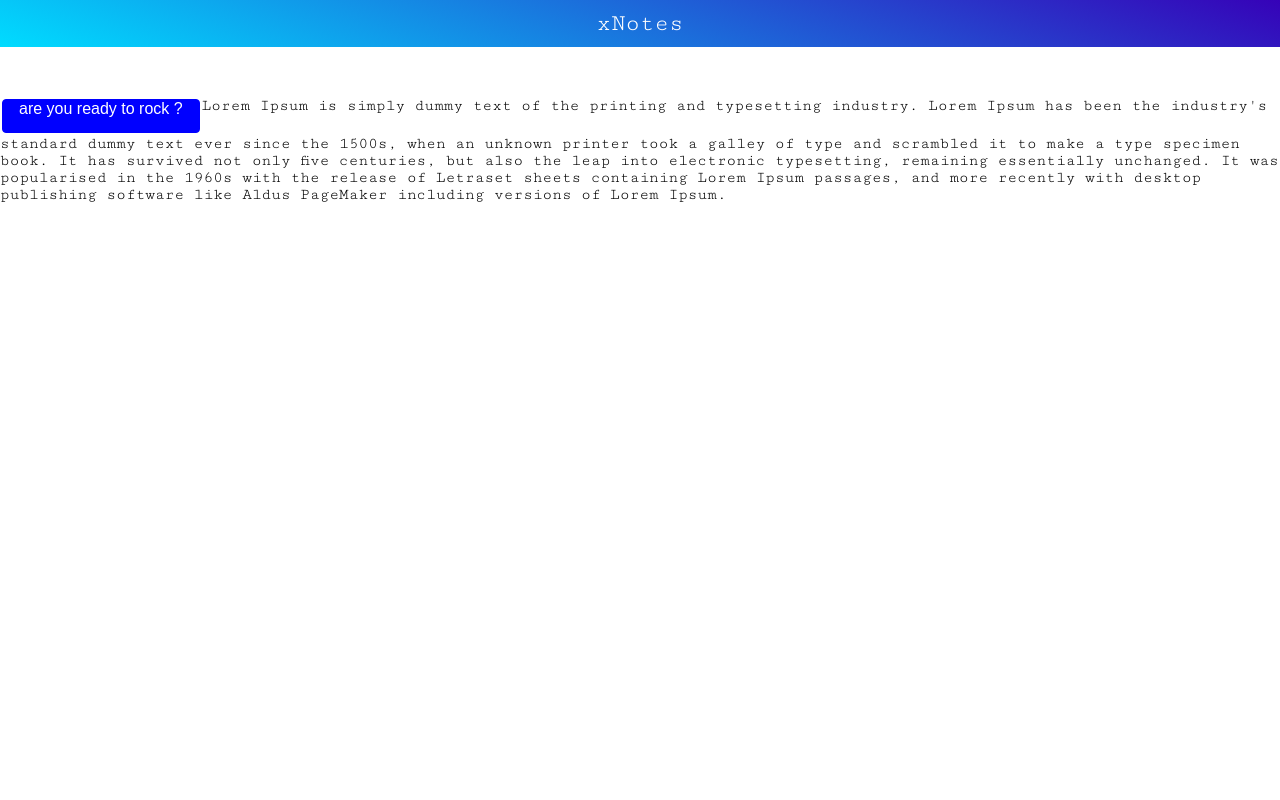
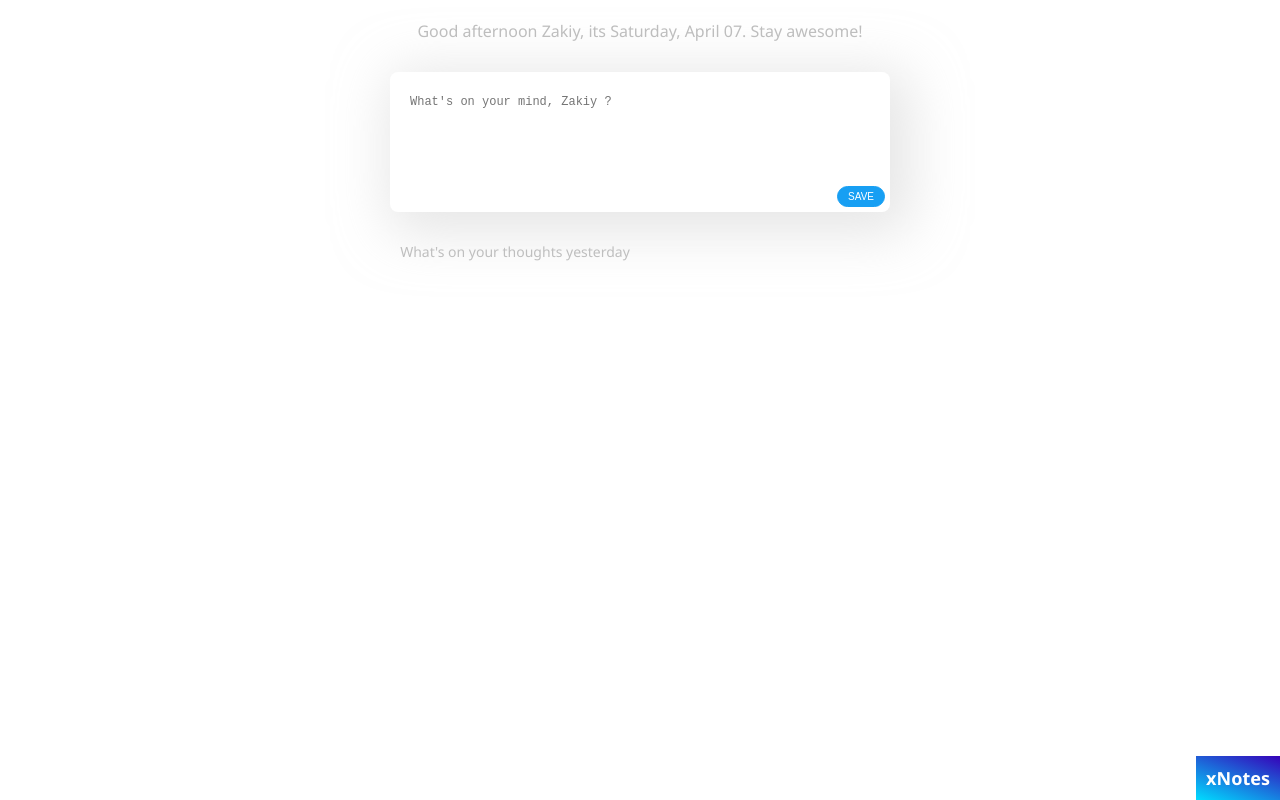
Before and after one commit to ahmadzakiy/xnotes, a React (Create React App) app: page / in a window 1280 px wide. Built offline with nearby package versions, Linux system fonts and the light colour scheme.

Commit message:
push logic add, delete, sort

```diff
--- a/package.json
+++ b/package.json
@@ -3,14 +3,16 @@
   "version": "0.1.0",
   "private": true,
   "dependencies": {
+    "moment": "^2.21.0",
     "prop-types": "^15.6.0",
     "react": "^16.2.0",
     "react-dom": "^16.2.0",
     "react-scripts": "1.1.0",
+    "react-sortable-hoc": "^0.6.8",
     "styled-components": "^3.1.4"
   },
   "scripts": {
-    "start": "react-scripts start",
+    "start": "PORT=3006 react-scripts start",
     "build": "react-scripts build",
     "test": "react-scripts test --env=jsdom",
     "eject": "react-scripts eject",
--- a/src/App.css
+++ b/src/App.css
@@ -1,7 +1,14 @@
 @import url("https://fonts.googleapis.com/css?family=Cutive+Mono");
+@import url("https://fonts.googleapis.com/css?family=Noto+Sans:400,700");
+
+* {
+  box-sizing: border-box;
+}
 
 body {
   margin: 0;
   padding: 0;
-  font-family: "Cutive Mono", monospace;
+  /* font-family: "Cutive Mono", monospace; */
+  font-family: "Noto Sans", sans-serif;
+  color: #232323;
 }
--- a/src/App.js
+++ b/src/App.js
@@ -1,35 +1,128 @@
 import React, { Component } from "react";
 import styled from "styled-components";
 import "./App.css";
-import Button from "./module-common/Button";
+import moment from "moment";
+import NotesInput from "./module-input/NotesInput";
+import NotesCard from "./module-collection/NotesCard";
+import { arrayMove } from "react-sortable-hoc";
 
 export default class App extends Component {
+  state = {
+    name: "Zakiy",
+    notes: [],
+    newArray: []
+  };
+
   render() {
+    const { name, notes } = this.state;
+    const currentDate = moment();
+
+    console.log("DATA NOTES", notes);
     return (
       <Wrapper>
         <Title>xNotes</Title>
-        <Button size="large" color="primary" text="are you ready to rock ?" />
-        Lorem Ipsum is simply dummy text of the printing and typesetting
-        industry. Lorem Ipsum has been the industry's standard dummy text ever
-        since the 1500s, when an unknown printer took a galley of type and
-        scrambled it to make a type specimen book. It has survived not only five
-        centuries, but also the leap into electronic typesetting, remaining
-        essentially unchanged. It was popularised in the 1960s with the release
-        of Letraset sheets containing Lorem Ipsum passages, and more recently
-        with desktop publishing software like Aldus PageMaker including versions
-        of Lorem Ipsum.
+        <Welcome>
+          {`Good ${this.getGreetings(
+            currentDate
+          )} ${name}, its ${currentDate.format(
+            "dddd, MMMM DD"
+          )}. Stay awesome!`}
+        </Welcome>
+        <NotesInput name={name} callbackInput={input => this.onAddNew(input)} />
+        <PrevNotes>What's on your thoughts yesterday</PrevNotes>
+        <NotesCard
+          data={notes}
+          onSortEnd={this.onSortEnd}
+          onDeleteCard={this.onDeleteCard}
+        />
       </Wrapper>
     );
   }
+
+  onAddNew = input => {
+    if (!input.length) {
+      return;
+    }
+    this.setState(prevState => ({
+      notes: input.concat(prevState.notes),
+      input: ""
+    }));
+  };
+
+  onDeleteCard = card => {
+    console.log("CARD", card);
+    const { notes } = this.state;
+    console.log(notes[0]);
+    for (let i = 0; i < notes.length; i++) {
+      if (notes[i].content == card) {
+        delete notes[i];
+      }
+    }
+    const cleanNotes = notes.filter(function(x) {
+      return x !== (undefined || null || "");
+    });
+    this.setState({
+      notes: cleanNotes
+    });
+  };
+
+  onSortEnd = ({ oldIndex, newIndex }) => {
+    this.setState({
+      notes: arrayMove(this.state.notes, oldIndex, newIndex)
+    });
+  };
+
+  getGreetings = m => {
+    let g = null;
+    if (!m || !m.isValid()) {
+      return;
+    }
+
+    const split_afternoon = 12;
+    const split_evening = 17;
+    const currentHour = parseFloat(m.format("HH"));
+
+    if (currentHour >= split_afternoon && currentHour <= split_evening) {
+      g = "afternoon";
+    } else if (currentHour >= split_evening) {
+      g = "evening";
+    } else {
+      g = "morning";
+    }
+
+    return g;
+  };
 }
-const Wrapper = styled.div``;
+const Wrapper = styled.div`
+  display: flex;
+  flex-direction: column;
+`;
 
 const Title = styled.div`
+  position: fixed;
+  right: 0px;
+  bottom: 0px;
+  padding: 10px;
+  background: linear-gradient(200deg, #3602b8, #00dcff);
+  color: white;
+  font-size: 18px;
+  font-weight: 600;
+`;
+
+const Welcome = styled.div`
   display: flex;
   justify-content: center;
   padding: 10px 20px;
-  margin-bottom: 50px;
-  background: linear-gradient(200deg, #3602b8, #00dcff);
-  color: white;
-  font-size: 24px;
+  margin-top: 10px;
+  color: #bebebe;
 `;
+
+const PrevNotes = styled.div`
+  display: flex;
+  justify-content: center;
+  padding: 10px 20px;
+  margin-top: 180px;
+  margin-left: -250px;
+  color: #bebebe;
+  font-size: 14px;
+`;
--- /dev/null
+++ b/src/module-collection/NotesCard.js
@@ -0,0 +1,96 @@
+import React, { Component } from "react";
+import styled from "styled-components";
+import PropTypes from "prop-types";
+import {
+  SortableContainer,
+  SortableElement,
+  arrayMove
+} from "react-sortable-hoc";
+import Button from "../module-common/Button";
+
+export default class NotesCard extends Component {
+  static propTypes = {
+    data: PropTypes.array,
+    onSortEnd: PropTypes.func,
+    onDeleteCard: PropTypes.func
+  };
+  render() {
+    const { data, onSortEnd, onDeleteCard } = this.props;
+
+    const SortableItem = SortableElement(({ value }) => (
+      <Row>
+        <RowCard>
+          {value.content.split("\n").map((item, key) => {
+            return (
+              <span key={key}>
+                {item}
+                <br />
+              </span>
+            );
+          })}
+          <ButtonDel
+            text="X"
+            size="small"
+            color="danger"
+            onClick={card => onDeleteCard(value.content)}
+          />
+        </RowCard>
+      </Row>
+    ));
+
+    const SortableList = SortableContainer(({ items }) => {
+      return (
+        <div>
+          {items.map(
+            (value, index) =>
+              value.isShown && (
+                <SortableItem
+                  key={`item-${index}`}
+                  index={index}
+                  value={value}
+                />
+              )
+          )}
+        </div>
+      );
+    });
+    return (
+      <Wrapper>
+        <SortableList items={data} onSortEnd={onSortEnd} />
+      </Wrapper>
+    );
+  }
+}
+
+const Wrapper = styled.div`
+  display: flex;
+  flex-direction: column;
+  margin-bottom: 50px;
+`;
+
+const Row = styled.div`
+  display: flex;
+  justify-content: center;
+`;
+
+const RowCard = styled.div`
+position: relative;
+  width: 500px;
+  height: auto;
+  background: #f7f7f7;
+  border: 1px solid #f7f7f7;
+  padding: 20px;
+  font-size: 12px;
+  line-height: 20px
+  border-radius: 8px;
+  margin-top: 15px;
+  &:hover {
+    border: 1px solid #d5d5d5;
+  }
+`;
+
+const ButtonDel = styled(Button)`
+  position: absolute;
+  top: 0;
+  right: 0;
+`;
--- a/src/module-common/Button.js
+++ b/src/module-common/Button.js
@@ -1,9 +1,9 @@
 import React, { Component } from "react";
 import styled, { css } from "styled-components";
-import PropsTypes from "prop-types";
+import PropTypes from "prop-types";
 
 export const Color = {
-  primary: { background: "blue", border: "blue", font: "white" },
+  primary: { background: "#179FF3", border: "#179FF3", font: "white" },
   secondary: { background: "gray", border: "gray", font: "white" },
   success: { background: "green", border: "green", font: "white" },
   warning: { background: "orange", border: "orange", font: "white" },
@@ -12,17 +12,17 @@ export const Color = {
 };
 
 export const Size = {
-  large: { height: 34, padding: 16, font: 1 },
-  medium: { height: 24, padding: 8, font: 0.9 },
-  small: { height: 20, padding: 6, font: 0.8 }
+  large: { padding: 22, font: 18 },
+  medium: { padding: 18, font: 14 },
+  small: { padding: 10, font: 10 }
 };
 
 export default class Button extends Component {
-  static propsTypes = {
-    text: PropsTypes.string,
-    width: PropsTypes.number,
-    size: PropsTypes.oneOf(["large", "medium", "small"]),
-    color: PropsTypes.oneOf([
+  static propTypes = {
+    text: PropTypes.string,
+    width: PropTypes.number,
+    size: PropTypes.oneOf(["large", "medium", "small"]),
+    color: PropTypes.oneOf([
       "primary",
       "secondary",
       "success",
@@ -30,7 +30,7 @@ export default class Button extends Component {
       "danger",
       "transparent"
     ]),
-    onClick: PropsTypes.func
+    onClick: PropTypes.func
   };
 
   static defaultProps = {
@@ -53,15 +53,14 @@ const Wrapper = styled.button`
   border: none;
   transition: 0.3s;
   cursor: pointer;
-  border-radius: 4px;
+  border-radius: 22px;
   white-space: nowrap;
   user-select: none;
-  margin: 2px;
+  margin: 4px;
   &:focus {
     outline: none;
   }
   &:hover {
-    opacity: 0.7;
     background: transparent;
     ${props => css`
       color: ${Color[props.color].border};
@@ -74,9 +73,8 @@ const Wrapper = styled.button`
     `};
 
   ${props => css`
-    height: ${Size[props.size].height}px;
-    font-size: ${Size[props.size].font}rem;
-    padding: 0 ${Size[props.size].padding}px;
+    font-size: ${Size[props.size].font}px;
+    padding: 4px ${Size[props.size].padding}px;
     color: ${Color[props.color].font};
     background-color: ${Color[props.color].background};
     border: 1px solid ${Color[props.color].border};
--- /dev/null
+++ b/src/module-common/TextArea.js
@@ -0,0 +1,62 @@
+import React, { Component } from "react";
+import styled from "styled-components";
+import PropTypes from "prop-types";
+
+export default class TextArea extends Component {
+  static propTypes = {
+    placeholder: PropTypes.string,
+    width: PropTypes.number,
+    fontSize: PropTypes.number,
+    borderRadius: PropTypes.number,
+    value: PropTypes.string,
+    onChange: PropTypes.func
+  };
+
+  static defaultProps = {
+    width: 500,
+    fontSize: 12,
+    borderRadius: 8
+  };
+
+  render() {
+    const {
+      placeholder,
+      width,
+      fontSize,
+      borderRadius,
+      value,
+      onChange
+    } = this.props;
+    return (
+      <TextareaRow
+        placeholder={placeholder}
+        value={value}
+        width={width}
+        rows={5}
+        fontSize={fontSize}
+        borderRadius={borderRadius}
+        onChange={this.onChange}
+        autoFocus
+      />
+    );
+  }
+  onChange = event => {
+    const onChange = this.props.onChange;
+    if (onChange) onChange(event.target.value);
+  };
+}
+
+const TextareaRow = styled.textarea`
+  padding: 20px;
+  resize: none;
+  ${props => props.borderRadius && `border-radius: ${props.borderRadius}px`};
+  ${props => props.width && `width: ${props.width}px`};
+  ${props => props.fontSize && `font-size: ${props.fontSize}px`};
+  line-height: 20px;
+  box-shadow: 10px 10px 53px 11px rgba(206, 205, 205, 0.5);
+  background: #ffffff;
+  border: none;
+  &:focus {
+    outline: none;
+  }
+`;
--- /dev/null
+++ b/src/module-input/NotesInput.js
@@ -0,0 +1,76 @@
+import React, { Component } from "react";
+import styled from "styled-components";
+import PropTypes from "prop-types";
+import TextArea from "../module-common/TextArea";
+import Button from "../module-common/Button";
+import moment from "moment";
+
+export default class NotesInput extends Component {
+  static propTypes = {
+    name: PropTypes.string,
+    data: PropTypes.array
+  };
+  state = {
+    value: "",
+    newNotes: []
+  };
+  render() {
+    const { name } = this.props;
+    return (
+      <Wrapper>
+        <NoteInputBox>
+          <TextArea
+            placeholder={`What's on your mind, ${name} ?`}
+            value={this.state.value}
+            onChange={text => {
+              this.setState({
+                value: text
+              });
+            }}
+          />
+          <ButtonAdd
+            text="SAVE"
+            size="small"
+            color="primary"
+            onClick={() => this.handleAddNote()}
+          />
+        </NoteInputBox>
+      </Wrapper>
+    );
+  }
+
+  handleAddNote() {
+    const { newNotes, value } = this.state;
+    const newItem = {
+      dateCreated: moment().unix(),
+      isShown: true,
+      content: value
+    };
+    newNotes.push(newItem);
+    this.props.callbackInput(newNotes);
+    this.setState({
+      value: "",
+      newNotes: []
+    });
+  }
+}
+
+const Wrapper = styled.div`
+  display: flex;
+  justify-content: center;
+  z-index: 2;
+`;
+
+const NoteInputBox = styled.div`
+  margin-top: 20px;
+  position: relative;
+  width: 500px;
+  margin-bottom: 10px;
+  position: fixed;
+`;
+
+const ButtonAdd = styled(Button)`
+  position: absolute;
+  bottom: 6px;
+  right: 1px;
+`;
```
Also changed, not shown: src/manifest.json (added), src/mdoule-search/NotesSearch.js (added), 1 other file (tests, documents, lock files or other folders).
